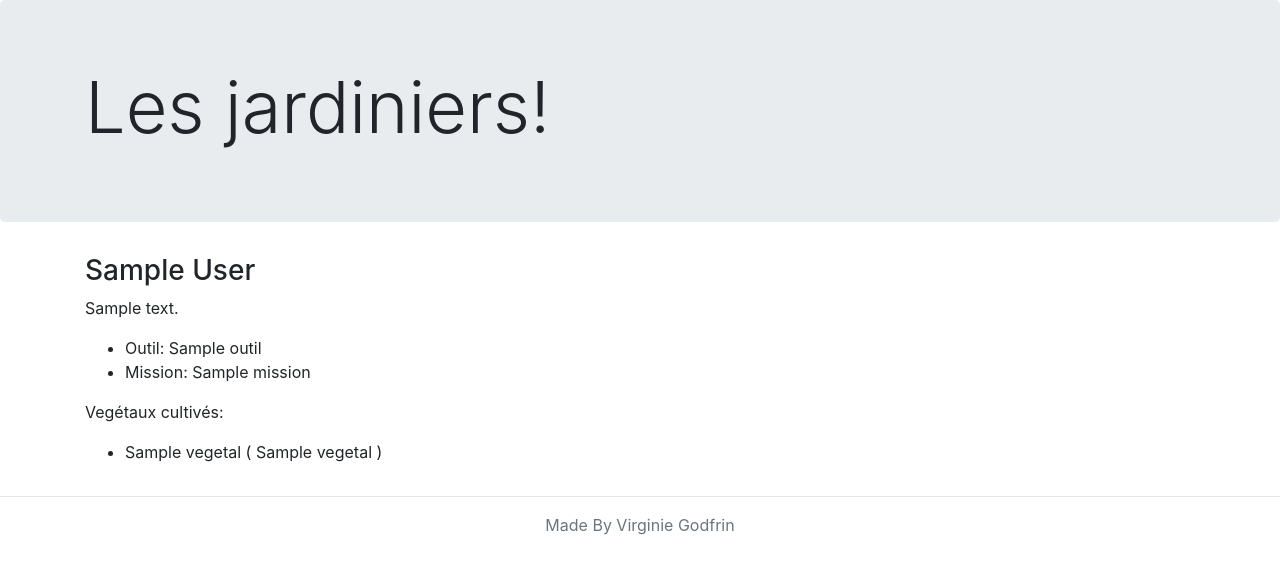
After one commit to VirginieGodfrin/Garden-party, a Symfony app: template templates/jardinier/index.html.twig in a window 1280 px wide. The commit adds this page. Shown: the top 574 px of the page. Run offline with Twig, Linux system fonts and the light colour scheme; the template is opened without the code that fills it: most values are stand-ins (such as "Sample title", 1, 10 or a date in 2020); some libraries are stand-ins or nearby versions.

Commit message:
recupération des datas à partir de l'entité propriétaire

```diff
--- a/src/Entity/User.php
+++ b/src/Entity/User.php
@@ -74,4 +74,9 @@ class User
         return $this;
     }
 
+    public function getFullName(): ?string
+    {
+        return $this->prenom . " " . $this->nom;
+    }
+
 }
--- a/templates/jardin/index.html.twig
+++ b/templates/jardin/index.html.twig
@@ -35,6 +35,7 @@
 	        {% endfor %}
 	    	</ul>
 	      </div>
+	    </div>
 	</div>
 
     <hr>
--- /dev/null
+++ b/templates/jardinier/index.html.twig
@@ -0,0 +1,39 @@
+{% extends 'base.html.twig' %}
+
+{% block title %} Au jardin {% endblock %}
+
+{% block body %}
+	<div class="jumbotron">
+		<div class="container">
+			<h1 class="display-3">Les jardiniers!</h1>
+		</div>
+	</div>
+
+	<div class="container">
+	    <div class="row">
+	     {% for jardinier in jardiniers %}
+			<div class="col-md-4">
+				<h3>{{ jardinier.fullName }}</h3>
+				<p>{{ jardinier.description }}</p>
+				<p>
+					<ul>
+						<li>Outil: {{ jardinier.outil }}</li>
+						<li>Mission: {{ jardinier.mission }}</li>
+					</ul>
+				</p>
+				<p>
+					Vegétaux cultivés:
+					<ul>
+						{% for vegetal in jardinier.vegetals %}
+							<li> {{ vegetal.nom }} ( {{ vegetal.className }} )</li>
+						{% endfor %}
+					</ul>
+				</p>
+			</div>
+			{% endfor %}
+		</div>
+	</div>
+
+    <hr>
+
+{% endblock %}
```
Also changed, not shown: src/Controller/JardinierController.php (added, +24 -0 lines).
